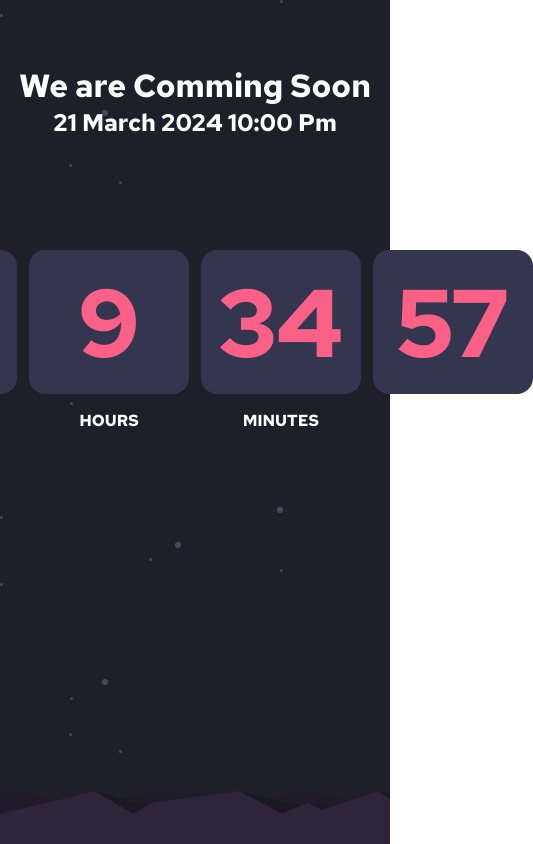
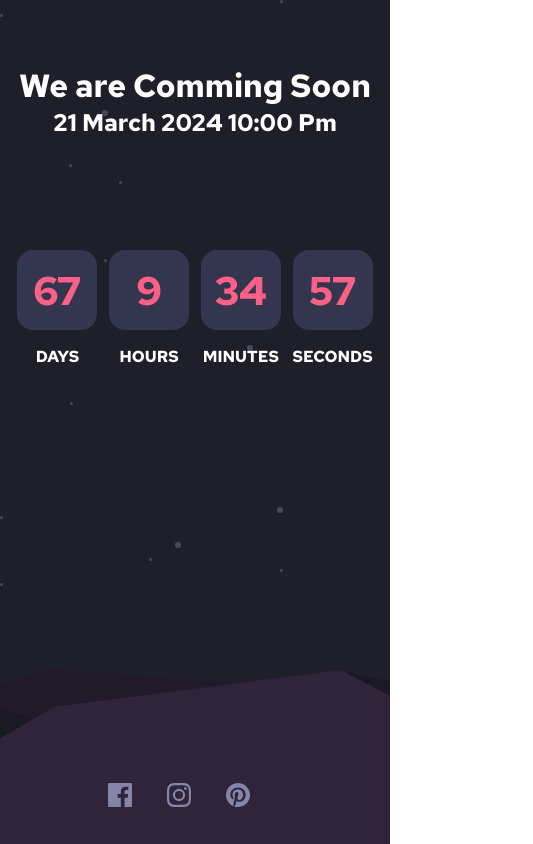
Before and after one commit to mohitkumar1718/counter-down-js-project, a plain HTML site: page index.html in a window 390 px wide. Shown: the whole page, 533 px wide, since content can reach past the window. Drawn offline with Linux system fonts and the light colour scheme.

Commit message:
responsivenes added for mobile

```diff
--- a/index.html
+++ b/index.html
@@ -25,6 +25,11 @@
                 <div class="box1">MINUTES</div>
                 <div class="box1">SECONDS</div>
             </div>
+            <div class="logos">
+                <img src="images/icon-facebook.svg" alt="icon-facebook">
+                <img src="images/icon-instagram.svg" alt="instagram">
+                <img src="images/icon-pinterest.svg" alt="pintrest">
+            </div>
         </div>
     </div>
 
--- a/style.css
+++ b/style.css
@@ -57,3 +57,56 @@ h2{
  width: 10rem;
  margin-top: 1rem;
 }
+.logos{
+    margin-top: auto;
+    margin-bottom: 2rem;
+
+}
+img{
+    margin-right: 5rem;
+    cursor: pointer;
+
+}
+img:hover{
+    opacity: 0.8;
+}
+
+
+@media (max-width: 735px){
+    .box{
+        width: 5rem;
+        height:5rem;
+        background-color: hsl(236, 21%, 26%);
+        border-radius: 1rem;
+        font-size:2.5rem;
+        text-align: center;
+        color: hsl(345, 95%, 68%);
+        font-weight:800;
+        border: none;
+
+    }
+    .box1{
+     width: 5rem;
+     margin-top: 1rem;
+    }
+
+    .overlay{
+    height: 100vh;
+    background-image: url(images/pattern-hills.svg);
+    background-position: bottom;
+    background-repeat: no-repeat;
+    background-size:80rem;
+
+
+    display: flex;
+    align-items: center;
+    flex-direction: column;
+    }
+    img{
+        margin-right: 2rem;
+        cursor: pointer;
+    }
+    img:hover{
+        opacity: 0.8;
+    }
+}
```
